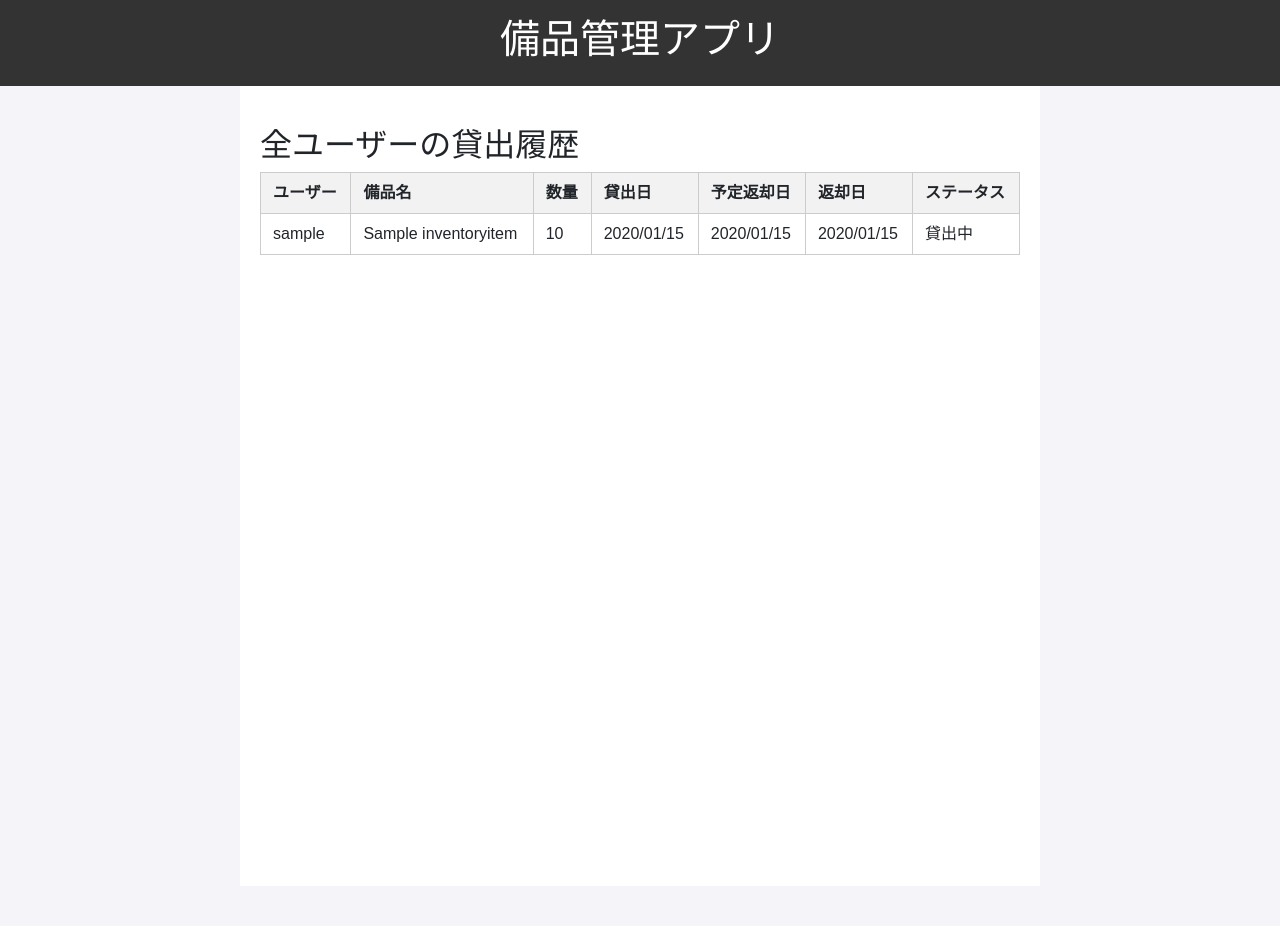
After one commit to TechCat-Hello/inventory-app, a Django app: page /admin_rentals/ in a window 1280 px wide. The commit adds this page. Shown: the top 926 px of the page. Run offline with Django 4.2, Linux system fonts and the light colour scheme; a user stored in the database is signed in; tables that the repository leaves empty hold one stand-in row (values such as "Sample post"); some libraries are stand-ins or nearby versions.

Commit message:
Add admin page for viewing all rental histories

```diff
--- a/inventory/templates/inventory/admin_dashboard.html
+++ b/inventory/templates/inventory/admin_dashboard.html
@@ -9,5 +9,6 @@
   <p>ようこそ、{{ request.user.username }}さん（管理者）</p>
 
   <p><a href="/admin/" target="_blank">▶ 管理画面へ</a></p>
+  <p><a href="{% url 'all_rental_history' %}">▶ 全ユーザーの貸出履歴を見る</a></p>
 </body>
 </html>
--- /dev/null
+++ b/inventory/templates/inventory/all_rental_history.html
@@ -0,0 +1,55 @@
+{% extends 'base.html' %}
+
+{% block content %}
+<h2>全ユーザーの貸出履歴</h2>
+
+<style>
+  table {
+    border-collapse: collapse;
+    width: 100%;
+    max-width: 100%;
+  }
+  th, td {
+    border: 1px solid #ccc;
+    padding: 8px 12px;
+    text-align: left;
+  }
+  thead {
+    background-color: #f2f2f2;
+  }
+  tbody tr:hover {
+    background-color: #f9f9f9;
+  }
+</style>
+
+<table>
+    <thead>
+        <tr>
+            <th>ユーザー</th>
+            <th>備品名</th>
+            <th>数量</th>
+            <th>貸出日</th>
+            <th>予定返却日</th>
+            <th>返却日</th>
+            <th>ステータス</th>
+        </tr>
+    </thead>
+    <tbody>
+        {% for rental in rentals %}
+        <tr>
+            <td>{{ rental.user.username }}</td>
+            <td>{{ rental.item.name }}</td>
+            <td>{{ rental.quantity }}</td>
+            <td>{{ rental.rental_date|date:"Y/m/d" }}</td>
+            <td>{{ rental.expected_return_date|date:"Y/m/d" }}</td>
+            <td>{{ rental.return_date|date:"Y/m/d"|default:"未返却" }}</td>
+            <td>{{ rental.get_status_display }}</td>
+        </tr>
+        {% empty %}
+        <tr>
+          <td colspan="7" style="text-align:center;">貸出履歴がありません</td>
+        </tr>
+        {% endfor %}
+    </tbody>
+</table>
+{% endblock %}
--- a/inventory/urls.py
+++ b/inventory/urls.py
@@ -17,4 +17,5 @@ urlpatterns = [
     path('rental/create/<int:item_id>/', views.rental_create, name='rental_create'),
     path('rentals/create/', views.rental_create, name='rental_create'),
     path('return_item/<int:rental_id>/', views.return_item, name='return_item'),
+    path('admin_rentals/', views.all_rental_history_view, name='all_rental_history'),
 ]
--- a/inventory/views.py
+++ b/inventory/views.py
@@ -34,7 +34,7 @@ def redirect_after_login(request):
     else:
         return redirect('user_dashboard')
 
-# 一般ユーザー判定関数（例：is_staffではないユーザーを一般ユーザーとみなす）
+# 一般ユーザー判定関数
 def is_general_user(user):
     return user.is_authenticated and not user.is_staff
 
@@ -202,3 +202,11 @@ def return_item(request, rental_id):
             messages.success(request, f"{rental.item.name}をすべて返却しました。")
 
     return redirect('user_dashboard')
+
+@login_required
+def all_rental_history_view(request):
+    if not request.user.is_staff:
+        return HttpResponseForbidden("このページは管理者のみアクセス可能です。")
+
+    rentals = Rental.objects.select_related('user', 'item').order_by('-rental_date')
+    return render(request, 'inventory/all_rental_history.html', {'rentals': rentals})
```
